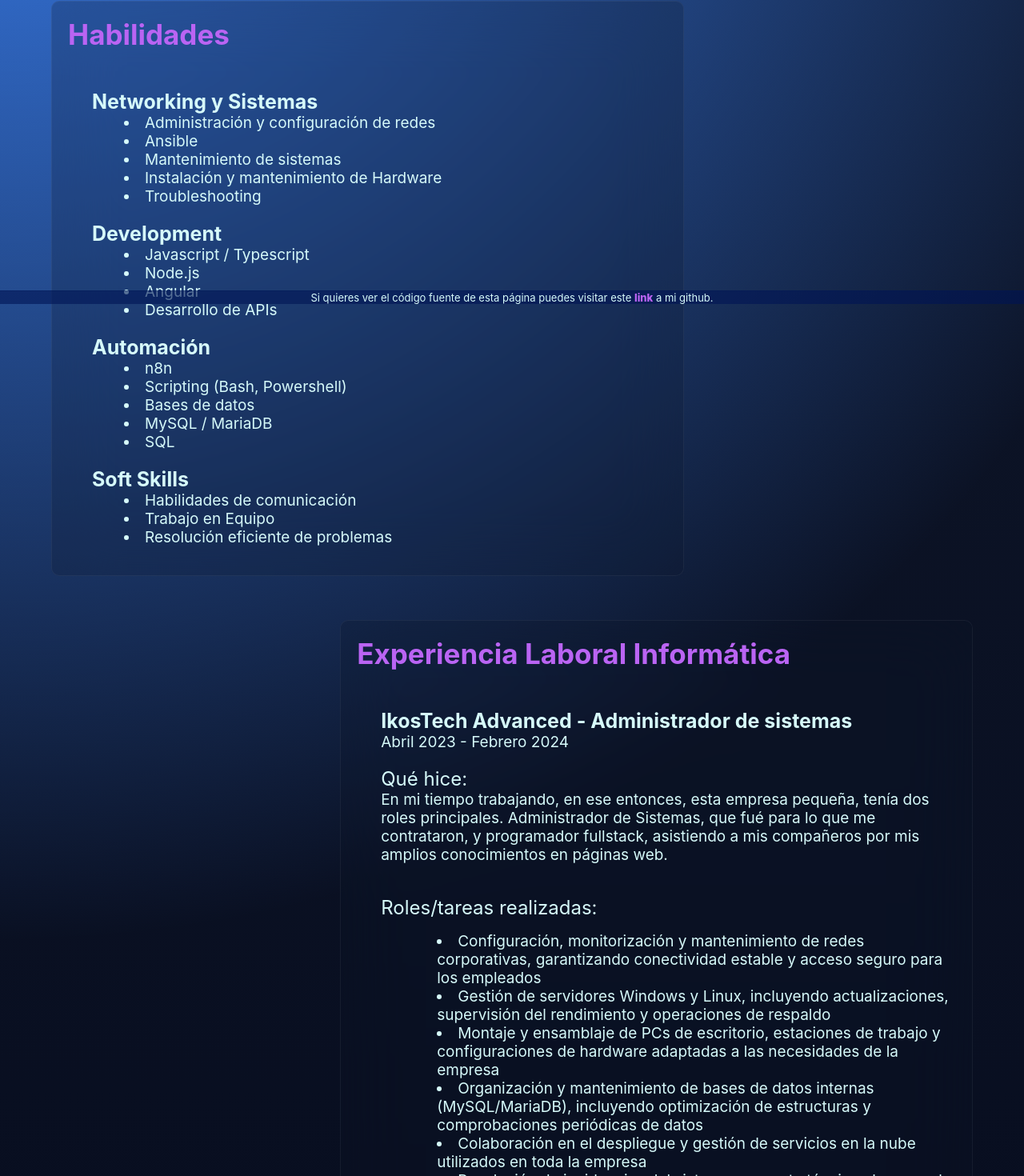
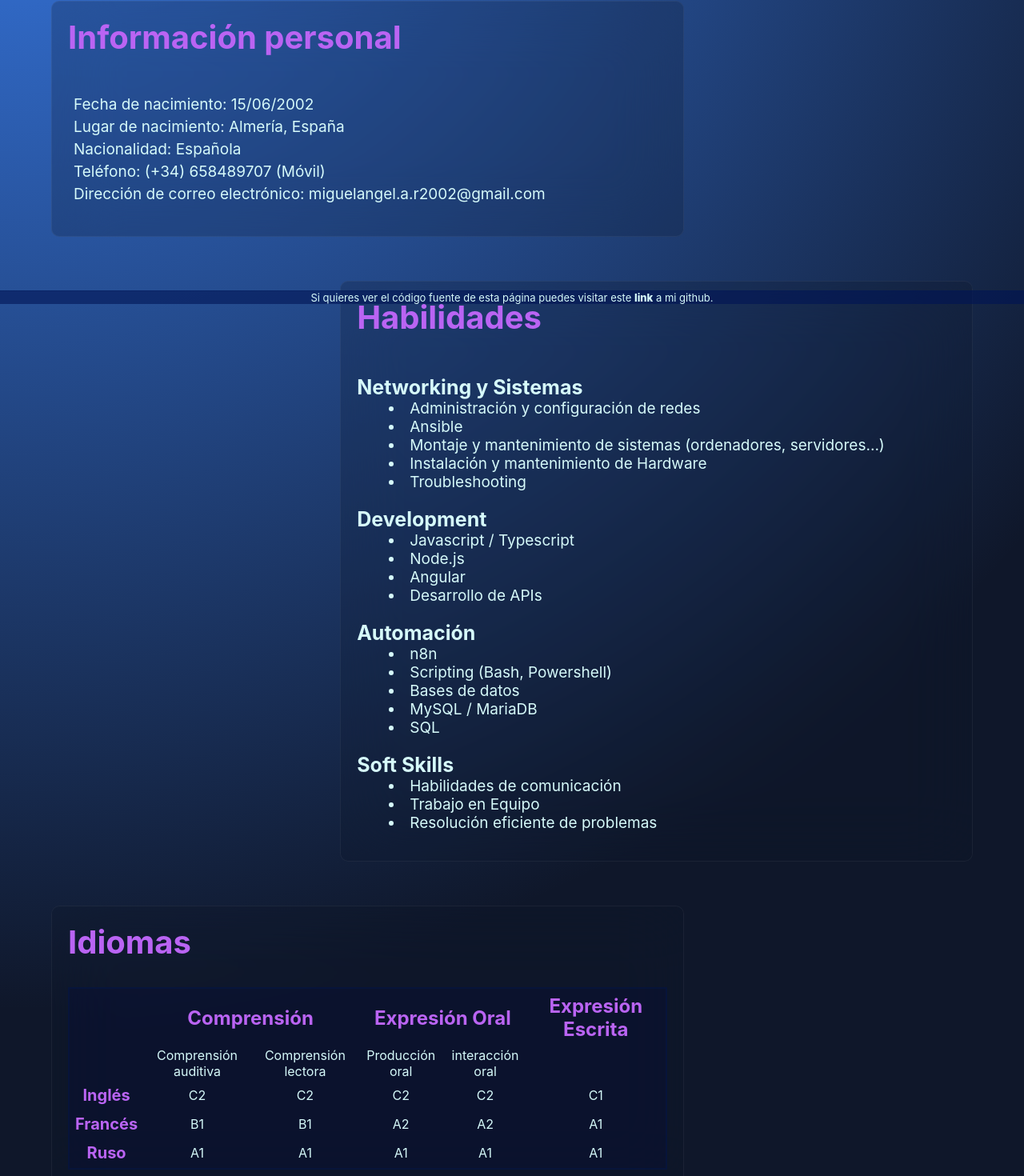
Before and after one commit to miler2/my_angular_page, an Angular app: page / in a window 1280 px wide. Shown: the part 420-1890 px from the top of the page at 80% size. Built offline with nearby package versions, Linux system fonts and the light colour scheme.

Commit message:
Added a few more things to landpage, and restructured some variables for colors

```diff
--- a/src/app/components/landpage/landpage.component.css
+++ b/src/app/components/landpage/landpage.component.css
@@ -22,10 +22,10 @@
 
     /* Style */
     backdrop-filter: blur(100px);
-    background-color: rgba(0, 1, 68, 0.178);
+    background-color: var(--color_background_1);
 
     /* Border */
-    border-bottom: 2px solid rgba(0, 26, 83, 0.336);
+    border-bottom: 2px solid var(--color_border_1);
 }
 
 .landpage_intro {
@@ -52,6 +52,10 @@
     width: 90%;
 }
 
+.landpage_section:nth-child(even) {
+    align-self: flex-end;
+}
+
 .landpage_section{
     /* flexbox */
     display: flex;
@@ -64,53 +68,88 @@
     width: var(--devices-landpage_section-width);
 
     /* Styles */
-    /* background-color: var(--landpage-landpage_sections-background-color); */
-    background-color: rgba(15, 23, 42, 0.226);
+    background-color: var(--color_background_2);
     backdrop-filter: blur(40px);
     text-align: left;
 
     /* Border */
     border-width: 1px 1px 1px 1px;
     border-style: solid;
-    border-color:rgba(255, 255, 255, 0.05);
+    border-color:var(--color_border_2);
     border-radius: 10px;
 }
 
-.landpage_section > button {
+.informacion_personal > dl > dd {
+    margin-left: 7px;
+    padding-bottom: 5px;
+}
+
+table, th, td {
     /* Structure */
-    padding: 2px 5px 5px 5px;
-    width: 100px;
+    text-align: center;
+
+    /* Border */
+    /* I think it fits better without these, but i'll leave them just incase */
+    /* border-top: 2px solid;
+    border-color: var(--color_border_1);
+    border-collapse: collapse; */
+}
+
+table {
+    /* Structure */
+    width: var(--table_width);
 
     /* Styles */
-    color: rgb(0, 21, 27);
-    font-weight: 600;
-    background-color: rgba(21, 143, 180, 0.568) ;
+    color: var(--color_text_1);
+    background-color: var(--color_background_1);
 
     /* Border */
-    border-width: 1px 1px 1px 1px;
-    border-style: solid;
-    border-color:rgb(0, 174, 255);
-    border-radius: 10px;
+    border: 2px solid;
+    border-color: var(--color_border_1);
 }
 
-/* .landpage_section_left {
-    text-align: left;
-} */
-
-.landpage_section_right {
-    /* Structure */
-    /* text-align: right; */
-    align-self: flex-end;
+.table_second_titles > td {
+    /* Styles */
+    color: var(--color_main_text_2);
 }
 
-dl {
+.table_main_title > th {
+    /* Styles */
+    font-size: var(--table_th1_font_size);
+}
+
+th {
     /* Structure */
-    margin-left: 30px;
+    padding: 5px;
+
+    /* Styles */
+    font-size: var(--table_th2_font_size);
+    color: var(--color_main_text_1);
+}
+
+td {
+    /* Styles */
+    font-size: var(--table_td_font_size);
 }
 
 dt > p{
     /* Style */
     font-size: 24px;
+}
+
+ul {
+    /* Structure */
+    padding-left: 20px;
+}
+
+.experiencia_laboral {
+    /* Structure */
+    padding-top: 5px;
+}
+
+.experiencia_laboral > dd {
+    /* Structure */
+    margin-left: 20px;
 }
 /* --------------------------------------------------------------------------------------------------- */
 
@@ -129,7 +168,7 @@ dt > p{
     background-color: rgba(1, 21, 85, 0.603);
 
     /* Border */
-    border-top: 1px solid rgba(0, 26, 83, 0.336);
+    border-top: 1px solid var(--color_border_1);
 }
 
 .fixed_bottom > a {
--- a/src/app/components/landpage/landpage.component.html
+++ b/src/app/components/landpage/landpage.component.html
@@ -12,7 +12,19 @@
         </p>
     </div>
     <div class="landpage_sections">
-        <div class="landpage_section landpage_section_left">
+        <div class="landpage_section informacion_personal">
+            <div>
+                <h2>Información personal</h2>
+            </div>
+            <dl>
+                <dd><p>Fecha de nacimiento: 15/06/2002</p></dd>
+                <dd><p>Lugar de nacimiento: Almería, España</p></dd>
+                <dd><p>Nacionalidad: Española</p></dd>
+                <dd><p>Teléfono: (+34) 658489707 (Móvil)</p></dd>
+                <dd><p>Dirección de correo electrónico: miguelangel.a.r2002&#64;gmail.com</p></dd>
+            </dl>
+        </div>
+        <div class="landpage_section">
             <div>
                 <h2>Habilidades</h2>
             </div>
@@ -21,7 +33,7 @@
 
                 <dd><p><li>Administración y configuración de redes</li></p></dd>
                 <dd><p><li>Ansible</li></p></dd>
-                <dd><p><li>Mantenimiento de sistemas</li></p></dd>
+                <dd><p><li>Montaje y mantenimiento de sistemas (ordenadores, servidores...)</li></p></dd>
                 <dd><p><li>Instalación y mantenimiento de Hardware</li></p></dd>
                 <dd><p><li>Troubleshooting</li></p></dd>
                 <br>
@@ -49,11 +61,55 @@
                 <dd><p><li>Trabajo en Equipo</li></p></dd>
                 <dd><p><li>Resolución eficiente de problemas</li></p></dd>
             </dl>
-            <!-- <button>ver más</button> -->
         </div>
-        <div class="landpage_section landpage_section_right">
+        <div class="landpage_section">
             <div>
-                <h2>Experiencia Laboral Informática</h2>
+                <h2>Idiomas</h2>
+            </div>
+            <table>
+                <tr class="table_main_title">
+                    <th></th>
+                    <th colspan="2">Comprensión</th>
+                    <th colspan="2">Expresión Oral</th>
+                    <th>Expresión Escrita</th>
+                </tr>
+                <tr class="table_second_titles">
+                    <td></td>
+                    <td>Comprensión auditiva</td>
+                    <td>Comprensión lectora</td>
+                    <td>Producción oral</td>
+                    <td>interacción oral</td>
+                    <td></td>
+                </tr>
+                <tr>
+                    <th>Inglés</th>
+                    <td>C2</td>
+                    <td>C2</td>
+                    <td>C2</td>
+                    <td>C2</td>
+                    <td>C1</td>
+                </tr>
+                <tr>
+                    <th>Francés</th>
+                    <td>B1</td>
+                    <td>B1</td>
+                    <td>A2</td>
+                    <td>A2</td>
+                    <td>A1</td>
+                </tr>
+                <tr>
+                    <th>Ruso</th>
+                    <td>A1</td>
+                    <td>A1</td>
+                    <td>A1</td>
+                    <td>A1</td>
+                    <td>A1</td>
+                </tr>
+            </table>
+        </div>
+        <div class="landpage_section">
+            <div>
+                <h2>Experiencia Laboral</h2>
             </div>
             <dl>
                 <h3>IkosTech Advanced - Administrador de sistemas</h3>
@@ -65,7 +121,7 @@
                 <br><br>
 
                 <dt><p>Roles/tareas realizadas:</p></dt>
-                <dl class="text_align">
+                <dl class="experiencia_laboral">
                     <dd><p><li>Configuración, monitorización y mantenimiento de redes corporativas, garantizando conectividad estable y acceso seguro para los empleados</li></p></dd>
                     <dd><p><li>Gestión de servidores Windows y Linux, incluyendo actualizaciones, supervisión del rendimiento y operaciones de respaldo</li></p></dd>
                     <dd><p><li>Montaje y ensamblaje de PCs de escritorio, estaciones de trabajo y configuraciones de hardware adaptadas a las necesidades de la empresa</li></p></dd>
@@ -77,31 +133,8 @@
                     <dd><p><li>Creación de bases de datos y APIs (node.js) para las páginas web</li></p></dd>
                 </dl>
             </dl>
-            <!-- <button>ver más</button> -->
         </div>
-        <div class="landpage_section landpage_section_left">
-            <div>
-                <h2>Experiencia Laboral Camarero</h2>
-            </div>
-            <dl>
-                <h3>Tetería Almedina Baraka</h3>
-                <p>Febrero 2024 - Mayo 2024</p>
-                <br>
-                <br>
-
-                <h3>Muerde La Pasta - Camarero / Operario de sala / Supervisor temporal </h3>
-                <p>Mayo 2024 - Septiembre 2025</p>
-                <br>
-                <br>
-
-                <dt><p>Habilidades obtenidas:</p></dt>
-                <dd><p><li>Atención al cliente en un entorno dinámico y de alta demanda</li></p></dd>
-                <dd><p><li>Responsabilidad en la organización del trabajo del personal junior y aseguramiento de la eficiencia en las áreas de servicio</li></p></dd>
-                <dd><p><li>Desarrollo de habilidades de comunicación y multitarea</li></p></dd>
-            </dl>
-        <!-- <button>ver más</button> -->
-        </div>
-        <div class="landpage_section landpage_section_right">
+        <div class="landpage_section">
             <div>
                 <h2>Proyectos (personales)</h2>
 
@@ -132,9 +165,8 @@
                     <dd><p><li type="circle">Otras diferentes tecnologías menos importantes</li></p></dd>
                 </dl>
             </div>
-            <!-- <button>ver más</button> -->
         </div>
-        <div class="landpage_section landpage_section_left">
+        <div class="landpage_section">
             <h2>Lenguajes de Programación conocidos</h2>
             <ul>
                 <p><li>Javascript / Typescript</li></p>
@@ -144,7 +176,6 @@
                 <p><li>C++</li></p>
                 <p><li>GO</li></p>
             </ul>
-            <!-- <button>ver más</button> -->
         </div>
     </div>
     <p class="fixed_bottom">Si quieres ver el código fuente de esta página puedes visitar este <a href="https://github.com/miler2/my_angular_page">link</a> a mi github.</p>
--- a/src/app/styles/styles.css
+++ b/src/app/styles/styles.css
@@ -9,39 +9,50 @@
 /* THEME VARIABLES */
 /* ********************************************************* */
 [theme=light] {
-    /* general reusable values */
-    --default-text-color: #222;
-    --emphasis-color-rgb: 0, 0, 0;
+    /* general values */
+    --color_main_text_1: rgb(79, 10, 119);
+    --color_main_text_2: rgb(99, 8, 151);
+    --color_text_1: rgb(0, 27, 100);
+    --color_border_1: rgba(0, 26, 83, 0.336);
+    --color_border_2: rgba(255, 255, 255, 0.05);
+    --color_background_1: rgba(0, 1, 68, 0.178);
+    --color_background_2: rgba(15, 23, 42, 0.226);
 
-    /* BODY (general values) */
+    /* BODY */
     --body-background:
         radial-gradient(circle at top left, #3b82f6, transparent 40%),
-        radial-gradient(circle at bottom right, #ec4899, transparent 40%),
-        linear-gradient(180deg, #bebebe, #bebebe);
+        radial-gradient(circle at bottom right, #ec4899, transparent 40%);
 
         min-height: 100vh;
 
-    /* LANDPAGE */
-    --landpage-main_text-color: #000;
-    --landpage-p_text-color: rgb(0, 54, 75);
+    /* Navbar */
+    --color_main_link: #d6ebff;
+    --color_links: rgb(255, 255, 255, 0.65);
+    --color_on_hover: rgba(6, 0, 97, 0.65);
 }
 
 [theme=dark] {
-    /* general reusable values */
-    --default-text-color: #d6ebff;
-    --emphasis-color-rgb: 255, 255, 255;
+    /* general values */
+    --color_main_text_1: rgb(186, 100, 243);
+    --color_main_text_2: rgb(214, 250, 250);
+    --color_text_1: rgb(214, 250, 250);
+    --color_border_1: rgba(0, 26, 83, 0.336);
+    --color_border_2: rgba(255, 255, 255, 0.05);
+    --color_background_1: rgba(0, 1, 68, 0.178);
+    --color_background_2: rgba(15, 23, 42, 0.226);
 
-    /* BODY (general values) */
+    /* BODY */
     --body-background:
         radial-gradient(circle at top left, #3b82f6, transparent 40%),
-        radial-gradient(circle at bottom right, #ec4899, transparent 40%),
-        linear-gradient(180deg, #0f172a, #020617);
+        radial-gradient(circle at bottom right, #ec4899, transparent 40%);
+        background-color: #0f172a;
 
         min-height: 100vh;
 
-    /* LANDPAGE */
-    --main_text-color: rgb(186, 100, 243);
-    --p_text-color: rgb(214, 250, 250);
+    /* Navbar */
+    --color_main_link: #d6ebff;
+    --color_links: rgb(255, 255, 255, 0.65);
+    --color_on_hover: rgba(6, 0, 97, 0.65);
 }
 /* ********************************************************* */
 
@@ -49,77 +60,70 @@
 /* ********************************************************* */
 [device=mobile] {
     /* BODY (general values) */
-    /* ---------------------------------------------------- */
     --devices-h1-font-size: 30px;
     --devices-h1-font-weight: 700;
     --devices-h2-font-size: 24px;
     --devices-h3-font-size: 18px;
     --devices-p-font-size: 13px;
-    /* ---------------------------------------------------- */
 
 
     /* NAVBAR */
-    /* ---------------------------------------------------- */
     /* navbar */
     --devices-navbar-padding: 10px 25px 10px 30px;
     --devices-nav_link-font-size: 15px;
     --devices-link_on_the_right-width: 800px;
     --devices-navbar_theme_icon_image-margin: 5px 0 0 10px;
-    /* ---------------------------------------------------- */
 
 
     /* LANDPAGE */
-    /* ---------------------------------------------------- */
     --devices-landpage_intro_text-padding-top: 70px;
     --devices-landpage_intro-font-weight: 350;
     --devices-landpage_intro-width: 90%;
     --devices-landpage_section-width: 88%; /* With this the sections are level with each other, it's just here because desktop's one is different and if i want to change it */
     --devices-fixed_bottom-font-size: 9px;
-    /* ---------------------------------------------------- */
 
 
     /* LINK_TREE */
-    /* ---------------------------------------------------- */
     --devices-list_body-margin-top: 50px;
     --devices-list_body-width: 300px;
-    /* ---------------------------------------------------- */
+
+    /* TABLE */
+    --table_th1_font_size: 11px;
+    --table_th2_font_size: 10px;
+    --table_td_font_size: 9px;
 }
 
 [device=desktop] {
     /* Website's general values */
-    /* ---------------------------------------------------- */
     --devices-h1-font-size: 45px;
     --devices-h1-font-weight: 700;
-    --devices-h2-font-size: 35px;
+    --devices-h2-font-size: 40px;
     --devices-h3-font-size: 25px;
     --devices-p-font-size: 19px;
-    /* ---------------------------------------------------- */
 
 
     /* NAVBAR */
-    /* ---------------------------------------------------- */
     --devices-navbar-padding: 10px 130px 10px 200px;
     --devices-navbar_brand-margin-right: 26px;
     --devices-nav_link-font-size: 17px;
     --devices-navbar_theme_icon_image-margin: 5px 0 0 15px;
-    /* ---------------------------------------------------- */
 
 
     /* LANDPAGE */
-    /* ---------------------------------------------------- */
     --devices-landpage_intro-font-weight: 350;
     --devices-landpage_intro_text-padding-top: 70px;
     --devices-landpage_intro-width: 1000px;
     --devices-landpage_section-width: 65%;
     --devices-fixed_bottom-font-size: 13px;
-    /* ---------------------------------------------------- */
 
 
     /* LINK_TREE */
-    /* ---------------------------------------------------- */
     --devices-list_body-margin-top: 100px;
     --devices-list_body-width: 700px;
-    /* ---------------------------------------------------- */
+
+    /* TABLE */
+    --table_th1_font_size: 24px;
+    --table_th2_font_size: 20px;
 }
 /* ********************************************************* */
 
@@ -139,24 +143,33 @@ h1{
     /* Style */
     font-weight: var(--devices-h1-font-weight);
     font-size: var(--devices-h1-font-size);
-    color: var(--main_text-color);
+    color: var(--color_main_text_1);
 }
 
 h2 {
+    /* Structure */
     margin: 0px;
-    color: var(--main_text-color);
+
+    /* Style */
+    color: var(--color_main_text_1);
     font-size: var(--devices-h2-font-size);
 }
 
 h3 {
+    /* Structure */
     margin: 0px;
-    color: var(--p_text-color);
+
+    /* Style */
+    color: var(--color_main_text_2);
     font-size: var(--devices-h3-font-size);
 }
 
 p{
+    /* Structure */
     margin: 0px;
-    color: var(--p_text-color);
+
+    /* Style */
+    color: var(--color_text_1);
     font-size: var(--devices-p-font-size);
 }
 
```
Also changed, not shown: src/app/components/navbar/navbar.component.css (+4 -4 lines).
